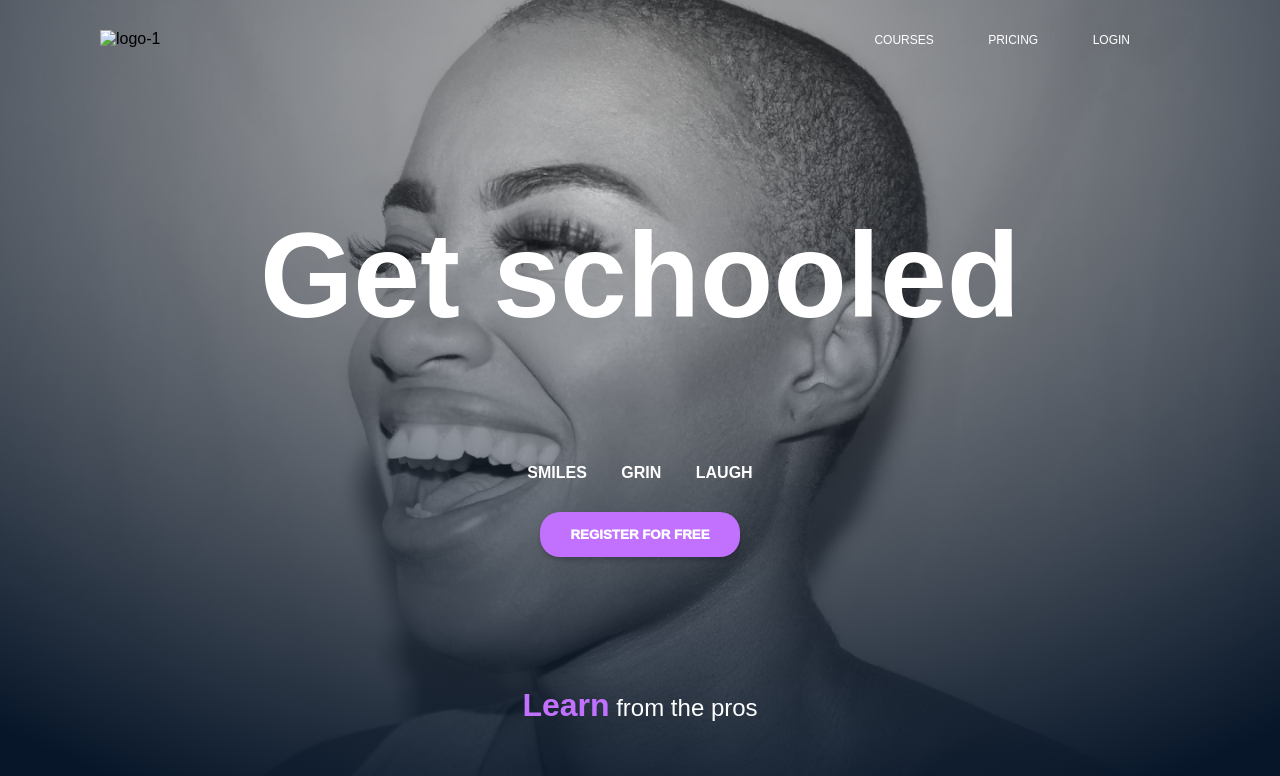
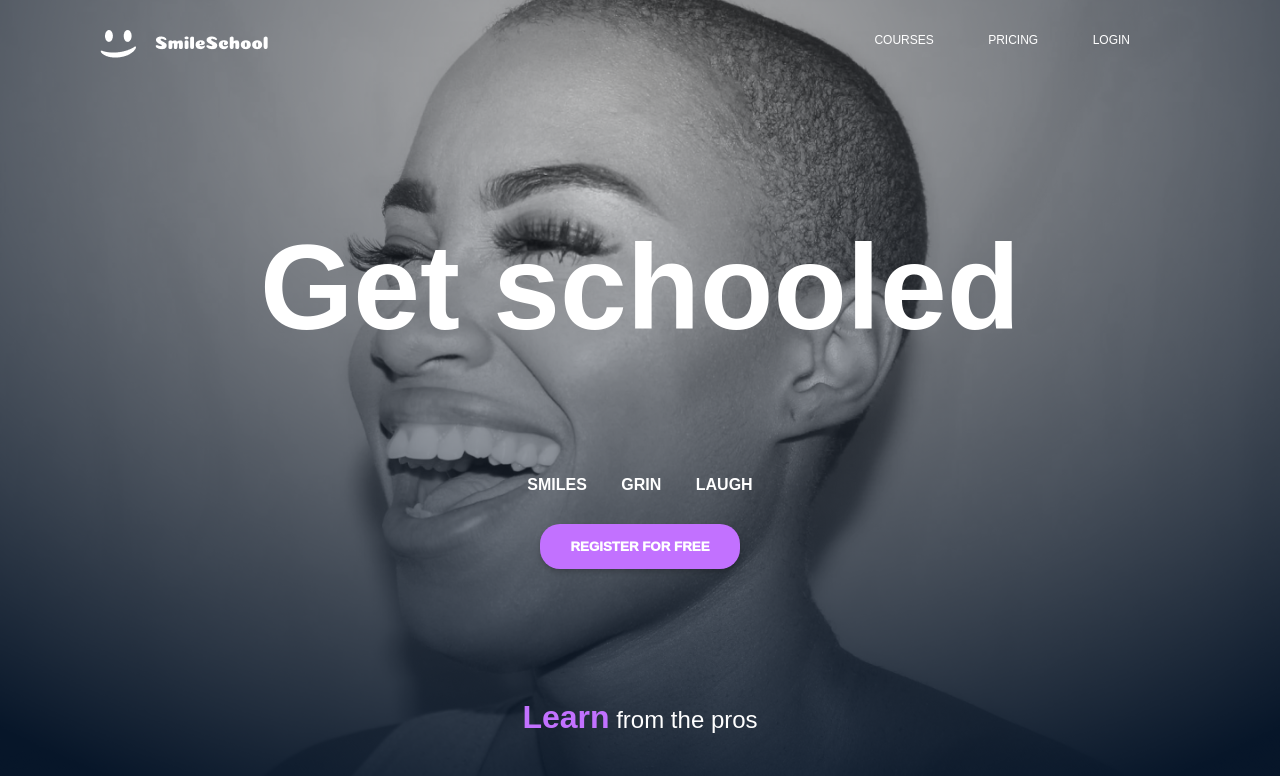
Before and after one commit to developedbyamin/holbertonschool-web-development, a plain HTML site: page css_advanced/index.html in a window 1280 px wide. Shown: the top 776 px of the page. Drawn offline with Linux system fonts and the light colour scheme; a web font is replaced by a local one.

Commit message:
last commit

```diff
--- a/css_advanced/index.html
+++ b/css_advanced/index.html
@@ -10,7 +10,7 @@
     <!--- HEADER --->
     <header class="background">
         <div class="nav-links">
-            <img src="assets/logo.png" alt="logo-1" id="logo">
+            <img src="../html_advanced/assets/logo.png" alt="logo-1" id="logo">
             <div>
                 <a href="#">COURSES</a>
                 <a href="#">PRICING</a>
```
